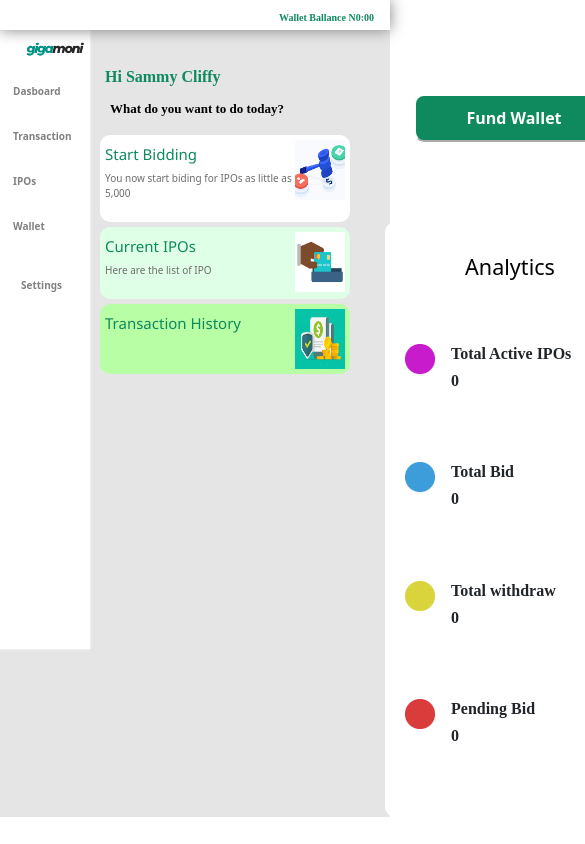
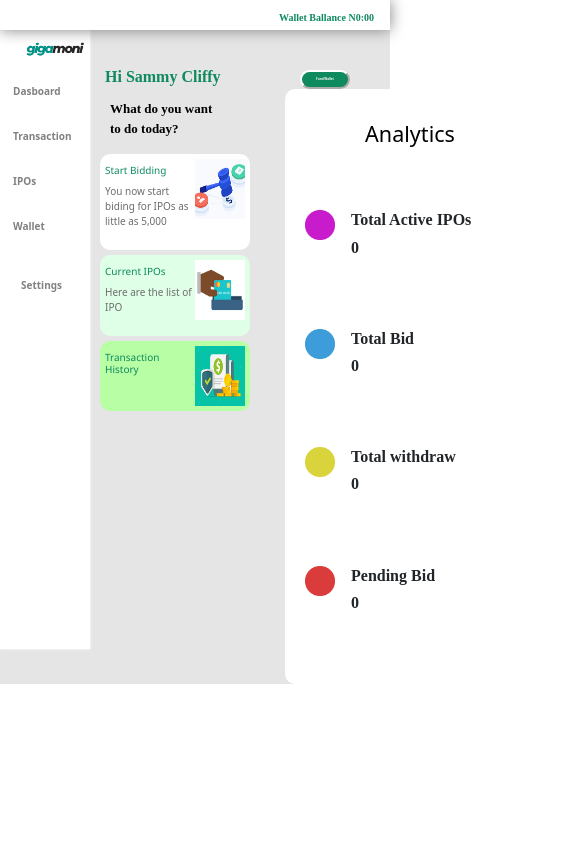
Before and after one commit to Peter-Dumbari/gigamoni, a React (Create React App) app: page /dashboard in a window 390 px wide. Shown: the top 844 px of the page, 585 px wide, since content can reach past the window. Built offline with nearby package versions, Linux system fonts and the light colour scheme.

Commit message:
after commit

```diff
--- a/src/components/pages/Dashboard.css
+++ b/src/components/pages/Dashboard.css
@@ -384,7 +384,7 @@ ul {
 }
 
 .card1, .card2, .card3 {
-    width: 250px;
+    width: 150px;
     padding: 5px;
     margin-bottom: 5px;
 
@@ -409,7 +409,7 @@ ul {
 }
 
 
-.cardText{
+.cardText {
     margin-right: 3px;
     margin-top: 5px;
     width: 500px;
@@ -417,6 +417,16 @@ ul {
 }
 
 .cardText h3{
-    font-size: 15px;
+    font-size: 10px;
+
+}
+
+.fund_wallet__button{
+    padding: 5px;
+    width: 50px;
+    margin: 0 0 0 50px;
+    font-size: 3px;
+
+
 }
 }
```
